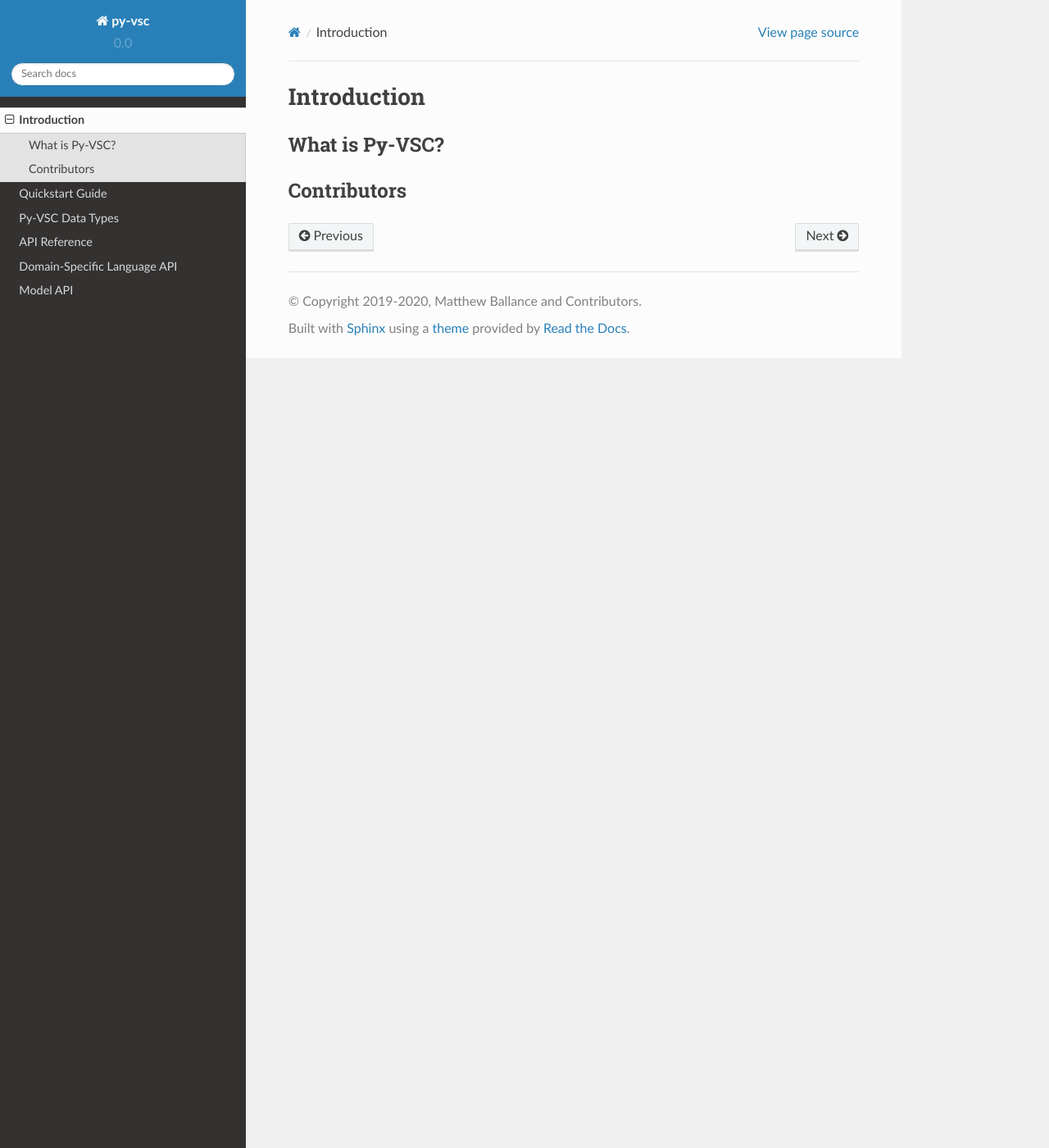
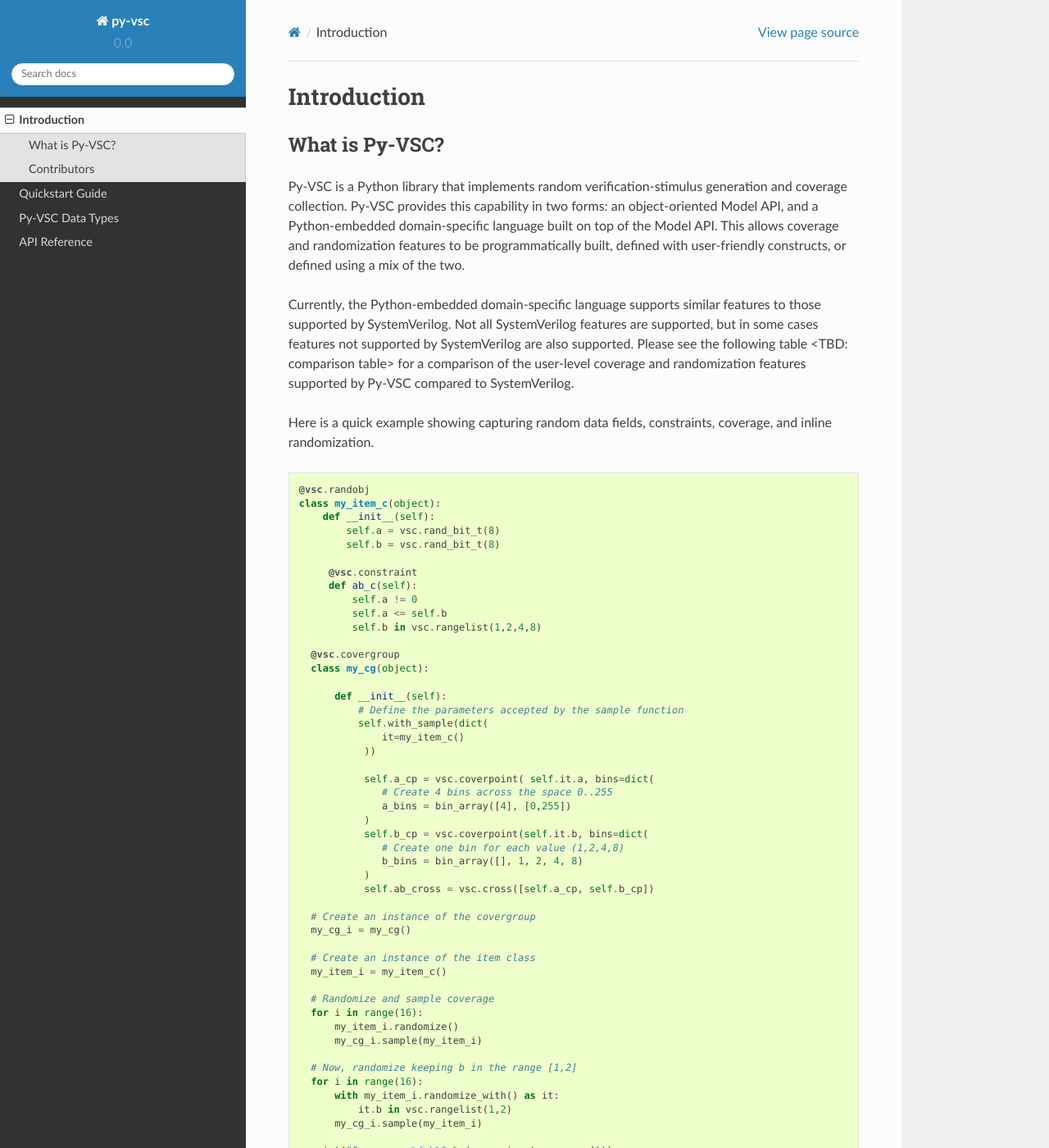
Before and after one commit to fvutils/pyvsc, a Sphinx documentation site: the page built from doc/source/introduction.rst, in a window 1280 px wide and 1400 px high. Shown: the whole window at 82% size. Built offline with Sphinx 7.4.7 and the Read the Docs theme 2.0.0, drawn with Linux system fonts in a browser that asks for light colours; formulas are drawn with MathJax 3; some of the changed text lies outside the part shown.

Commit message:
Updating docs
Signed-off-by: Matthew Ballance <matt.ballance@gmail.com>

```diff
--- a/doc/requirements.txt
+++ b/doc/requirements.txt
@@ -8,5 +8,4 @@
 pyenchant
 sphinx-issues
 sphinx-argparse
-pyboolector
 jinja2
--- a/doc/source/introduction.rst
+++ b/doc/source/introduction.rst
@@ -4,6 +4,79 @@
 
 What is Py-VSC?
 ===============
+Py-VSC is a Python library that implements random verification-stimulus
+generation and coverage collection. Py-VSC provides this capability
+in two forms: an object-oriented Model API, and a Python-embedded
+domain-specific language built on top of the Model API. This allows
+coverage and randomization features to be programmatically built,
+defined with user-friendly constructs, or defined using a mix of the two.
+
+Currently, the Python-embedded domain-specific language supports
+similar features to those supported by SystemVerilog. Not all SystemVerilog
+features are supported, but in some cases features not supported by
+SystemVerilog are also supported. Please see the following table
+<TBD: comparison table> for a comparison of the user-level coverage
+and randomization features supported by Py-VSC compared to SystemVerilog.
+
+Here is a quick example showing capturing random data fields, constraints,
+coverage, and inline randomization.
+
+.. code-block:: python3
+
+    @vsc.randobj
+    class my_item_c(object):
+        def __init__(self):
+            self.a = vsc.rand_bit_t(8)
+            self.b = vsc.rand_bit_t(8)
+
+         @vsc.constraint
+         def ab_c(self):
+             self.a != 0
+             self.a <= self.b
+             self.b in vsc.rangelist(1,2,4,8)
+
+      @vsc.covergroup
+      class my_cg(object):
+
+          def __init__(self):
+              # Define the parameters accepted by the sample function
+              self.with_sample(dict(
+                  it=my_item_c()
+               ))
+
+               self.a_cp = vsc.coverpoint( self.it.a, bins=dict(
+                  # Create 4 bins across the space 0..255
+                  a_bins = bin_array([4], [0,255])
+               )
+               self.b_cp = vsc.coverpoint(self.it.b, bins=dict(
+                  # Create one bin for each value (1,2,4,8)
+                  b_bins = bin_array([], 1, 2, 4, 8)
+               )
+               self.ab_cross = vsc.cross([self.a_cp, self.b_cp])
+
+      # Create an instance of the covergroup
+      my_cg_i = my_cg()
+
+      # Create an instance of the item class
+      my_item_i = my_item_c()
+
+      # Randomize and sample coverage
+      for i in range(16):
+          my_item_i.randomize()
+          my_cg_i.sample(my_item_i)
+
+      # Now, randomize keeping b in the range [1,2]
+      for i in range(16):
+          with my_item_i.randomize_with() as it:
+              it.b in vsc.rangelist(1,2)
+          my_cg_i.sample(my_item_i)
+
+      print("Coverage: %f \%" % (my_cg_i.get_coverage()))
+
+
+
+
+
 
 
 Contributors
```
Also changed, not shown: doc/source/features.rst (added, +52 -0 lines), doc/source/reference.rst (+130 -8 lines), 1 other file.
